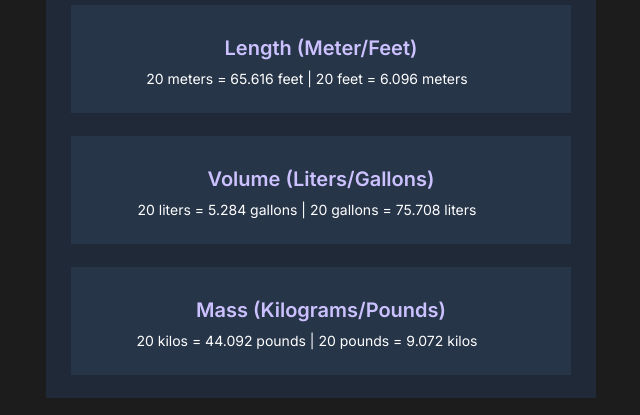
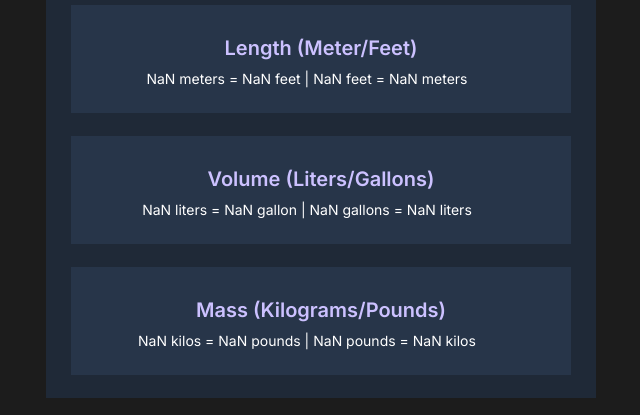
Before and after one commit to ameh-samson/unit-converter, a plain HTML site: page index.html in a window 1280 px wide. Both pictures are taken after typing "Sample" into the empty fields and a click on the button "Convert". Shown: the part 359-774 px from the top of the page, 319-959 px from the left. Drawn offline with Linux system fonts and the light colour scheme.

Commit message:
Conversion completed

```diff
--- a/index.html
+++ b/index.html
@@ -26,10 +26,10 @@
         </div>
       </div>
 
-      <div class="result-container length">
+      <div class="result-container">
         <div class="conversion-result">
           <h3 class="coversion-result-header">Length (Meter/Feet)</h3>
-          <p class="coversion-result-para">
+          <p class="coversion-result-para length-el">
             20 meters = 65.616 feet | 20 feet = 6.096 meters
           </p>
         </div>
@@ -38,16 +38,16 @@
       <div class="result-container volume">
         <div class="conversion-result">
           <h3 class="coversion-result-header">Volume (Liters/Gallons)</h3>
-          <p class="coversion-result-para">
+          <p class="coversion-result-para volume-el">
             20 liters = 5.284 gallons | 20 gallons = 75.708 liters
           </p>
         </div>
       </div>
 
       <div class="length">
-        <div class="result-container convers">
+        <div class="result-container">
           <h3 class="coversion-result-header">Mass (Kilograms/Pounds)</h3>
-          <p class="coversion-result-para">
+          <p class="coversion-result-para mass-el">
             20 kilos = 44.092 pounds | 20 pounds = 9.072 kilos
           </p>
         </div>
--- a/index.js
+++ b/index.js
@@ -3,3 +3,24 @@
 1 liter = 0.264 gallon
 1 kilogram = 2.204 pound
 */
+
+const lengthEl = document.querySelector(".length-el");
+const volumeEl = document.querySelector(".volume-el");
+const massEl = document.querySelector(".mass-el");
+const convertBtn = document.querySelector("#convert-btn");
+let inputEl = document.querySelector("#number-to-convert");
+
+convertBtn.addEventListener("click", () => {
+  let inputData = Number(inputEl.value);
+  lengthEl.textContent = `${inputData} meters =  ${
+    inputData * 3.281
+  } feet | ${inputData} feet = ${inputData * 0.3048} meters`;
+
+  volumeEl.textContent = `${inputData} liters =  ${
+    inputData * 0.264
+  } gallon | ${inputData} gallons = ${inputData * 3.785411784}  liters`;
+
+  massEl.textContent = `${inputData} kilos =  ${
+    inputData * 2.204
+  } pounds | ${inputData} pounds = ${inputData * 0.45359237}  kilos`;
+});
```
